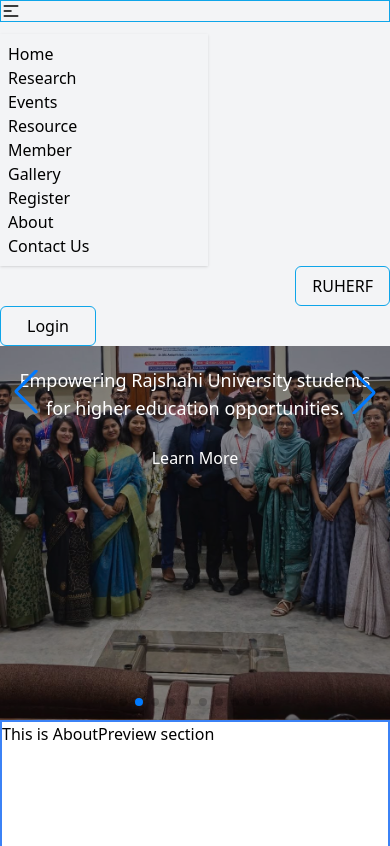
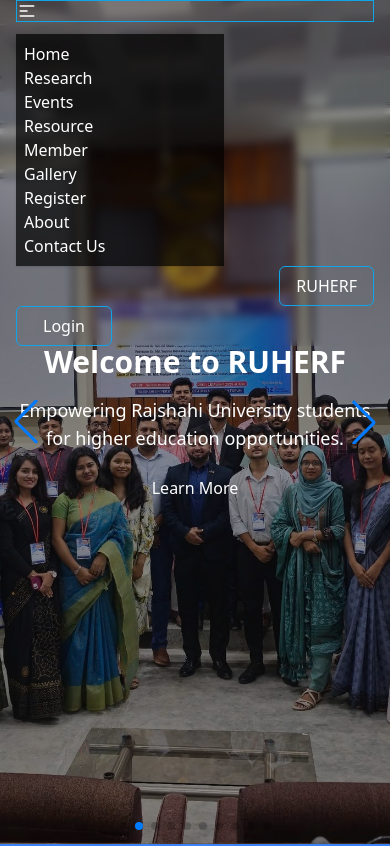
Before and after one commit to mehorabkonok/ruherf, a React (Vite) app: page / in a window 390 px wide. Shown: the top 846 px of the page. Built offline with nearby package versions, Linux system fonts and the light colour scheme.

Commit message:
some minor changes

```diff
--- a/src/Pages/Components/Navbar/Navbar.jsx
+++ b/src/Pages/Components/Navbar/Navbar.jsx
@@ -1,74 +1,160 @@
+// import React from 'react';
+// import ruherf_logo from '../../../assets/ruherf_logo.jpg'
+// import { NavLink } from 'react-router-dom';
+
+// const Navbar = () => {
+//     const navItems =
+//         <>
+//             {/* <li><NavLink to='/'>Home</NavLink></li>
+//             <li><NavLink to='/research'>Research</NavLink></li>
+//             <li><NavLink to='/events'>Events</NavLink></li>
+//             <li><NavLink to='/resource'>Resource</NavLink></li>
+//             <li><NavLink to='/members'>Member</NavLink></li>
+//             <li><NavLink to='/gallery'>Gallery</NavLink></li>
+//             <li><NavLink to='/register'>Register</NavLink></li>
+//             <li><NavLink to='/about'>About</NavLink></li>
+//             <li><NavLink to='/contact_us'>Contact Us</NavLink></li> */}
+
+//             <li><NavLink to='/' className="hover:text-sky-400">Home</NavLink></li>
+//             <li><NavLink to='/research' className="hover:text-sky-400">Research</NavLink></li>
+//             <li><NavLink to='/events' className="hover:text-sky-400">Events</NavLink></li>
+//             <li><NavLink to='/resource' className="hover:text-sky-400">Resource</NavLink></li>
+//             <li><NavLink to='/members' className="hover:text-sky-400">Member</NavLink></li>
+//             <li><NavLink to='/gallery' className="hover:text-sky-400">Gallery</NavLink></li>
+//             <li><NavLink to='/register' className="hover:text-sky-400">Register</NavLink></li>
+//             <li><NavLink to='/about' className="hover:text-sky-400">About</NavLink></li>
+//             <li><NavLink to='/contact_us' className="hover:text-sky-400">Contact Us</NavLink></li>
+//         </>
+
+//     return (
+//         <>
+//             <div className="navbar fixed top-0 left-0 w-full z-50 bg-gray-100 backdrop-blur-md">
+//                 {/* className="fixed top-0 left-0 w-full z-50 bg-black/30 backdrop-blur-md text-white" */}
+//                 {/* navbar fixed top-0 left-0 w-full z-50 bg-black/30 backdrop-blur-md text-white */}
+//                 <div className="navbar-start">
+//                     <div className="dropdown">
+//                         <div tabIndex={0} role="button" className="btn btn-ghost lg:hidden border border-sky-500">
+//                             <svg
+//                                 xmlns="http://www.w3.org/2000/svg"
+//                                 className="h-5 w-5"
+//                                 fill="none"
+//                                 viewBox="0 0 24 24"
+//                                 stroke="currentColor">
+//                                 <path
+//                                     strokeLinecap="round"
+//                                     strokeLinejoin="round"
+//                                     strokeWidth="2"
+//                                     d="M4 6h16M4 12h8m-8 6h16" />
+//                             </svg>
+//                         </div>
+//                         <ul
+//                             tabIndex={0}
+//                             className="menu menu-sm dropdown-content bg-base-100 rounded-box z-[1] mt-3 w-52 p-2 shadow">
+//                             {navItems}
+//                         </ul>
+//                     </div>
+//                     <div className='lg:hidden flex w-full justify-end'>
+//                         <a href="/">
+//                             <div className='flex items-center justify-center h-10 w-auto border border-sky-500 rounded-md p-4'>RUHERF</div>
+//                         </a>
+//                     </div>
+//                     <div >
+//                         <a href="/">
+//                             <img className='border border-sky-500 rounded-full h-12 w-12 hidden lg:block' src={ruherf_logo} alt="logo" />
+//                         </a>
+//                     </div>
+
+//                 </div>
+//                 <div className="navbar-center hidden lg:flex">
+//                     <ul className="menu menu-horizontal px-1">
+//                         {navItems}
+//                     </ul>
+//                 </div>
+
+
+//                 <div className="navbar-end">
+
+//                     <a href="/login">
+//                         <div className='border border-sky-500 rounded-md h-10 lg:h-12 w-24 flex items-center justify-center hover:bg-sky-500 hover:text-white'>Login</div>
+//                     </a>
+//                 </div>
+//             </div>
+//         </>
+//     );
+// };
+
+// export default Navbar;
+
+
 import React from 'react';
-import ruherf_logo from '../../../assets/ruherf_logo.jpg'
+import ruherf_logo from '../../../assets/ruherf_logo.jpg';
 import { NavLink } from 'react-router-dom';
 
 const Navbar = () => {
-    const navItems =
+    const navItems = (
         <>
-            <li><NavLink to='/'>Home</NavLink></li>
-            <li><NavLink to='/research'>Research</NavLink></li>
-            <li><NavLink to='/events'>Events</NavLink></li>
-            <li><NavLink to='/resource'>Resource</NavLink></li>
-            <li><NavLink to='/members'>Member</NavLink></li>
-            <li><NavLink to='/gallery'>Gallery</NavLink></li>
-            <li><NavLink to='/register'>Register</NavLink></li>
-            <li><NavLink to='/about'>About</NavLink></li>
-            <li><NavLink to='/contact_us'>Contact Us</NavLink></li>
+            <li><NavLink to='/' className="hover:text-sky-400">Home</NavLink></li>
+            <li><NavLink to='/research' className="hover:text-sky-400">Research</NavLink></li>
+            <li><NavLink to='/events' className="hover:text-sky-400">Events</NavLink></li>
+            <li><NavLink to='/resource' className="hover:text-sky-400">Resource</NavLink></li>
+            <li><NavLink to='/members' className="hover:text-sky-400">Member</NavLink></li>
+            <li><NavLink to='/gallery' className="hover:text-sky-400">Gallery</NavLink></li>
+            <li><NavLink to='/register' className="hover:text-sky-400">Register</NavLink></li>
+            <li><NavLink to='/about' className="hover:text-sky-400">About</NavLink></li>
+            <li><NavLink to='/contact_us' className="hover:text-sky-400">Contact Us</NavLink></li>
         </>
+    );
 
     return (
-        <>
-            <div className="navbar bg-base-100 fixed top-0 left-0 w-full z-50 bg-gray-100 backdrop-blur-md">
-                {/* className="fixed top-0 left-0 w-full z-50 bg-black/30 backdrop-blur-md text-white" */}
+        <div className="fixed top-0 left-0 w-full z-50 bg-black/2 backdrop-blur-sm text-white">
+            <div className="navbar container mx-auto px-4">
+                {/* Navbar start */}
                 <div className="navbar-start">
                     <div className="dropdown">
-                        <div tabIndex={0} role="button" className="btn btn-ghost lg:hidden border border-sky-500">
-                            <svg
-                                xmlns="http://www.w3.org/2000/svg"
-                                className="h-5 w-5"
-                                fill="none"
-                                viewBox="0 0 24 24"
-                                stroke="currentColor">
-                                <path
-                                    strokeLinecap="round"
-                                    strokeLinejoin="round"
-                                    strokeWidth="2"
+                        <div tabIndex={0} className="btn btn-ghost lg:hidden border border-sky-500">
+                            <svg xmlns="http://www.w3.org/2000/svg" className="h-5 w-5" fill="none"
+                                viewBox="0 0 24 24" stroke="currentColor">
+                                <path strokeLinecap="round" strokeLinejoin="round" strokeWidth="2"
                                     d="M4 6h16M4 12h8m-8 6h16" />
                             </svg>
                         </div>
-                        <ul
-                            tabIndex={0}
-                            className="menu menu-sm dropdown-content bg-base-100 rounded-box z-[1] mt-3 w-52 p-2 shadow">
+                        <ul tabIndex={0} className="menu menu-sm dropdown-content bg-black/70 rounded-box z-[1] mt-3 w-52 p-2 shadow">
                             {navItems}
                         </ul>
                     </div>
+
+                    {/* Mobile logo */}
                     <div className='lg:hidden flex w-full justify-end'>
                         <a href="/">
-                            <div className='flex items-center justify-center h-10 w-auto border border-sky-500 rounded-md p-4'>RUHERF</div>
-                        </a>
-                    </div>
-                    <div >
-                        <a href="/">
-                            <img className='border border-sky-500 rounded-full h-12 w-12 hidden lg:block' src={ruherf_logo} alt="logo" />
+                            <div className='flex items-center justify-center h-10 w-auto border border-sky-500 rounded-md p-4'>
+                                RUHERF
+                            </div>
                         </a>
                     </div>
 
-                </div>
-                <div className="navbar-center hidden lg:flex">
-                    <ul className="menu menu-horizontal px-1">
-                        {navItems}
-                    </ul>
+                    {/* Desktop logo */}
+                    <div className="hidden lg:block">
+                        <a href="/">
+                            <img className='border border-sky-500 rounded-full h-12 w-12' src={ruherf_logo} alt="logo" />
+                        </a>
+                    </div>
                 </div>
 
+                {/* Navbar center */}
+                <div className="navbar-center hidden lg:flex">
+                    <ul className="menu menu-horizontal px-1">{navItems}</ul>
+                </div>
 
+                {/* Navbar end */}
                 <div className="navbar-end">
-
                     <a href="/login">
-                        <div className='border border-sky-500 rounded-md h-10 lg:h-12 w-24 flex items-center justify-center hover:bg-sky-500 hover:text-white'>Login</div>
+                        <div className='border border-sky-500 rounded-md h-10 lg:h-12 w-24 flex items-center justify-center hover:bg-sky-500 hover:text-white'>
+                            Login
+                        </div>
                     </a>
                 </div>
             </div>
-        </>
+        </div>
     );
 };
 
--- a/src/Pages/Home/Hero.jsx
+++ b/src/Pages/Home/Hero.jsx
@@ -6,7 +6,7 @@
 
 const Hero = () => {
     return (
-        <div className="w-full h-[720px] pt-16">
+        <div className="w-full h-screen relative">
             <Swiper
                 modules={[Navigation, Pagination, Autoplay]}
                 navigation
--- a/src/Pages/HomepageContainer.jsx
+++ b/src/Pages/HomepageContainer.jsx
@@ -6,8 +6,9 @@
     return (
         <>
             <Header></Header>
-
-            <Outlet></Outlet>
+            <div>
+                <Outlet></Outlet>
+            </div>
 
             <Footer></Footer>
         </>
```
